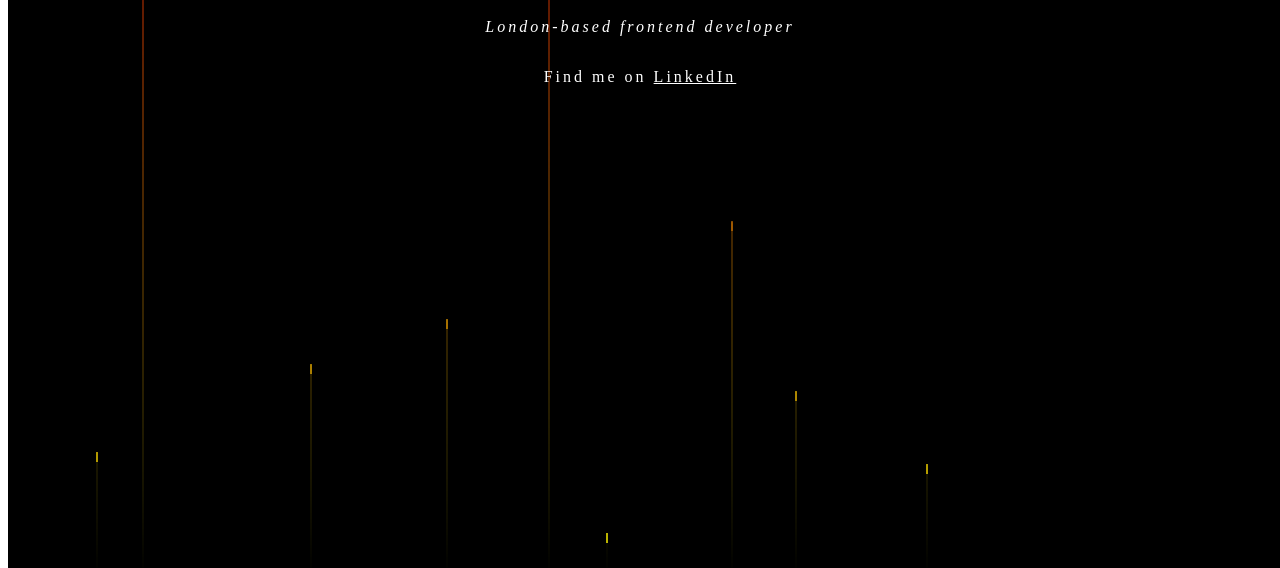
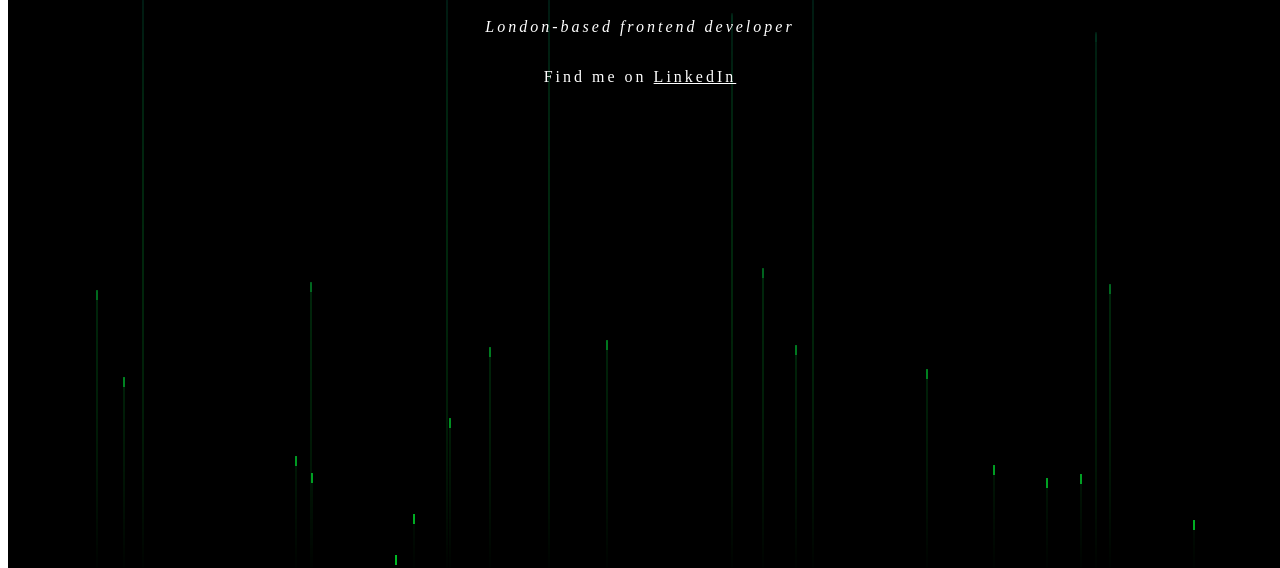
Before and after one commit to abrwn/personalSite, a plain HTML site: page index.html in a window 1280 px wide. Shown: the part 240-808 px from the top of the page. Drawn offline with Linux system fonts and the light colour scheme; a web font is replaced by a local one.

Commit message:
Add interactivity

```diff
--- a/script.js
+++ b/script.js
@@ -1,3 +1,6 @@
+let modifier1 = 0;
+let modifier2 = 0;
+
 document.addEventListener('DOMContentLoaded', () => {
   const canvas = document.getElementById('canvas');
   canvas.width = window.innerWidth;
@@ -9,13 +12,13 @@ document.addEventListener('DOMContentLoaded', () => {
 
     const interval = setInterval(() => {
       ctx.beginPath();
-      ctx.fillStyle = `rgba(0, 0, 0, ${1 * (posY / canvas.height)})`;
+      ctx.fillStyle = `rgba(${30 * modifier2}, 0, 0, ${posY / canvas.height})`;
       ctx.fillRect(posX - 1, posY, 2, 10);
 
       if (posY > -10) {
         posY -= 1;
         ctx.beginPath();
-        ctx.strokeStyle = `rgba(255, ${255 * (posY / canvas.height)}, 0, ${1 * (posY / canvas.height)})`;
+        ctx.strokeStyle = `rgba(${255 * modifier1}, ${255 * (posY / canvas.height)}, 50, ${posY / canvas.height})`;
         ctx.moveTo(posX, posY);
         ctx.lineTo(posX, posY + 10);
         ctx.closePath();
@@ -26,7 +29,12 @@ document.addEventListener('DOMContentLoaded', () => {
     }, Math.random() * 20);
   };
 
-  setInterval(addParticle, 500);
+  setInterval(addParticle, (1000 * modifier1) + 200);
+});
+
+document.addEventListener('mousemove', (e) => {
+  modifier1 = e.x / window.innerWidth;
+  modifier2 = e.y / window.innerHeight;
 });
 
 window.addEventListener('resize', () => {
--- a/styles.css
+++ b/styles.css
@@ -20,7 +20,7 @@ a {
 }
 
 a:hover {
-  color: orangered;
+  color: rgba(255, 255, 255, 0.4);
   transition: all 0.5s linear;
 }
 
```
